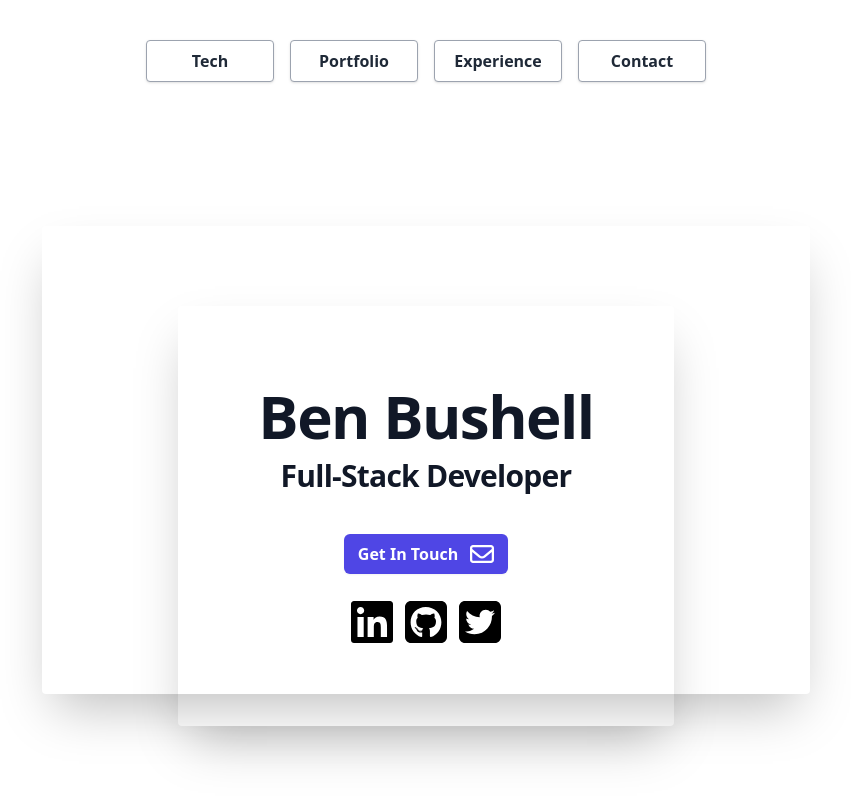
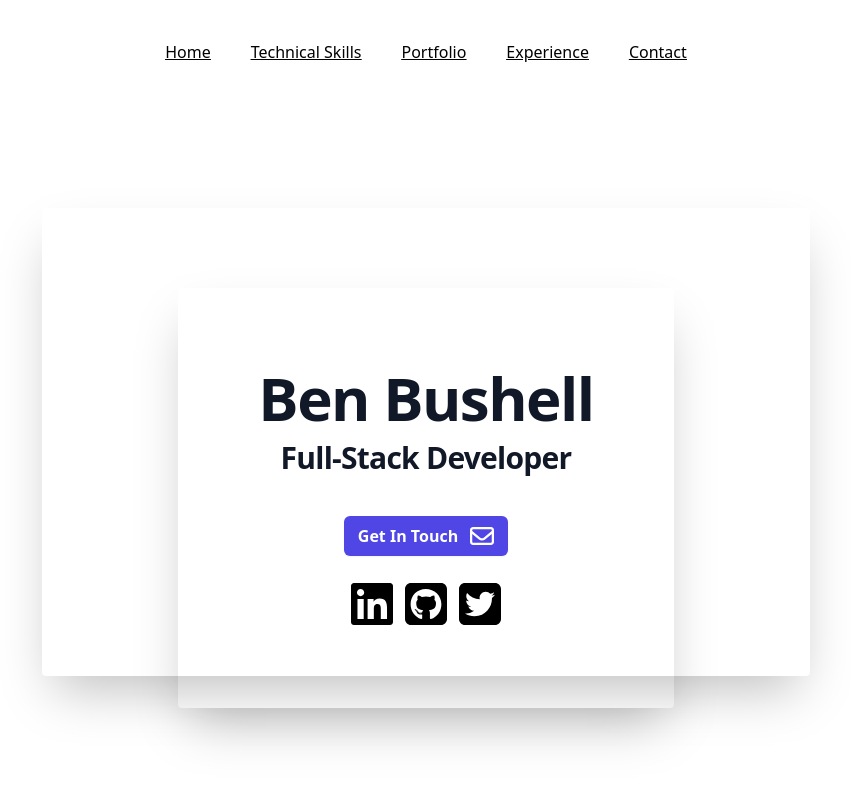
Before and after one commit to benboosh01/vue-tailwind-portfolio, a Vue app: page / in a window 1280 px wide. Shown: the whole page, without its empty margins (214-1065 px from the left). Built offline with nearby package versions, Linux system fonts and the light colour scheme.

Commit message:
use vue router-links for nav

```diff
--- a/src/components/Nav.vue
+++ b/src/components/Nav.vue
@@ -1,25 +1,12 @@
 <template>
-  <div class="mt-10 flex items-center justify-center gap-x-4">
-    <button
-      class="bg-white hover:bg-gray-100 text-gray-800 font-semibold py-2 px-4 border border-gray-400 rounded shadow w-32"
-    >
-      Tech
-    </button>
-    <button
-      class="bg-white hover:bg-gray-100 text-gray-800 font-semibold py-2 px-4 border border-gray-400 rounded shadow w-32"
-    >
-      Portfolio
-    </button>
-    <button
-      class="bg-white hover:bg-gray-100 text-gray-800 font-semibold py-2 px-4 border border-gray-400 rounded shadow w-32"
-    >
-      Experience
-    </button>
-    <button
-      class="bg-white hover:bg-gray-100 text-gray-800 font-semibold py-2 px-4 border border-gray-400 rounded shadow w-32"
-    >
-      Contact
-    </button>
+  <div class="flex justify-center mt-10">
+    <nav class="flex gap-10 underline">
+      <router-link to="/">Home</router-link>
+      <router-link to="/skills">Technical Skills</router-link>
+      <router-link to="/portfolio">Portfolio</router-link>
+      <router-link to="/experience">Experience</router-link>
+      <router-link to="/contact">Contact</router-link>
+    </nav>
   </div>
 </template>
 
```
